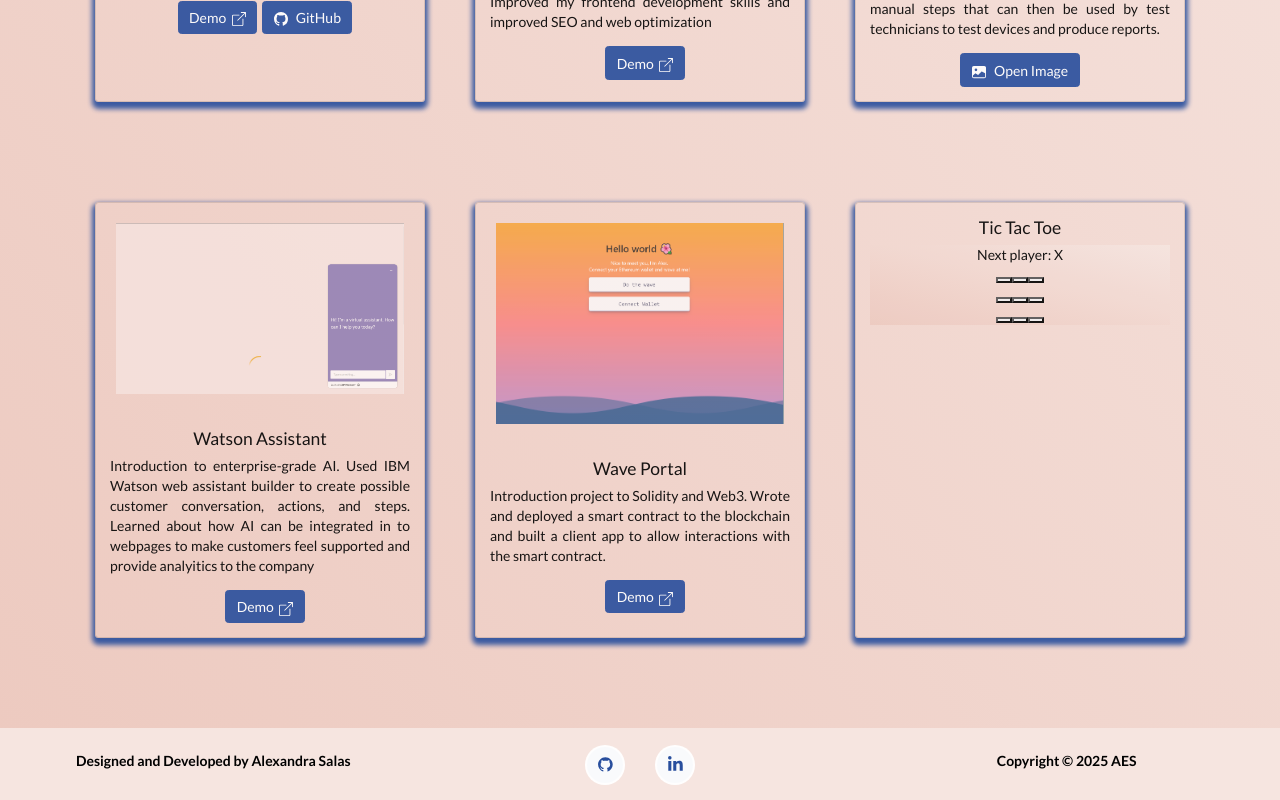
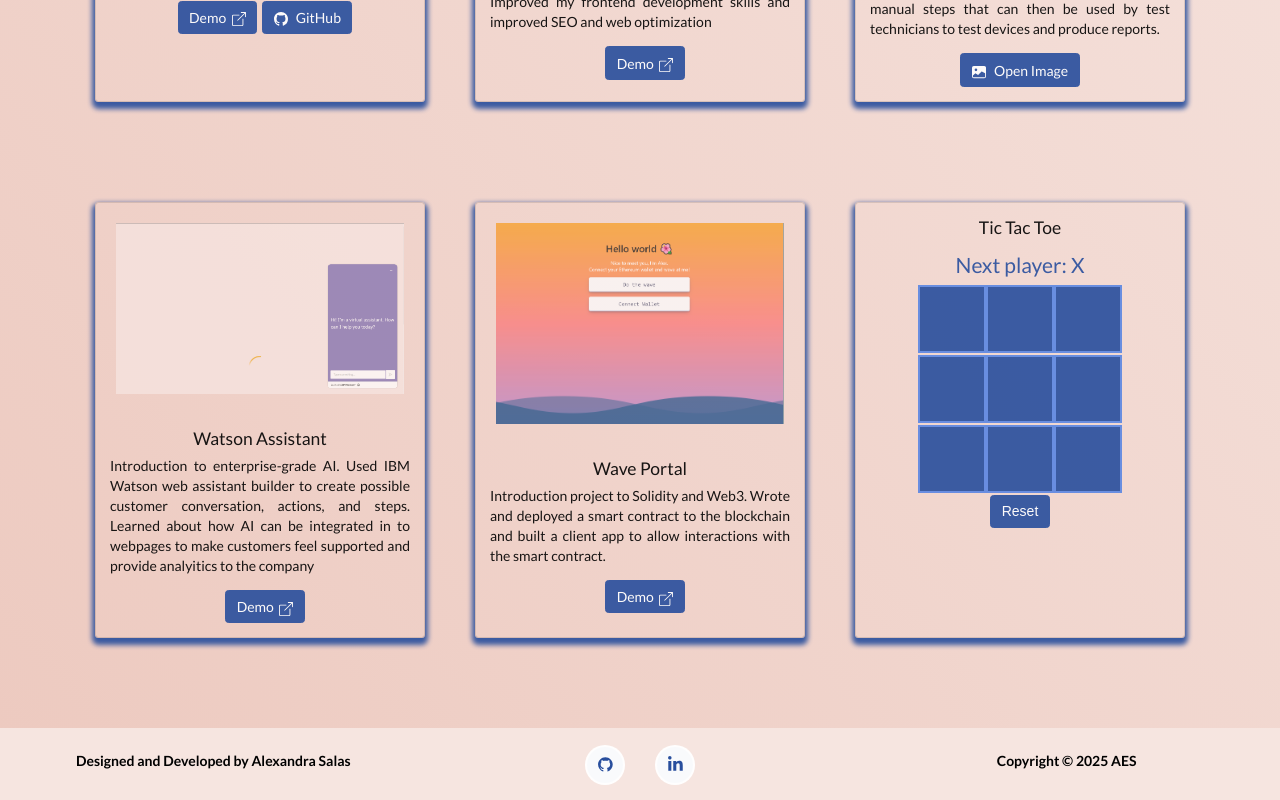
Before and after one commit to aesalas/SalasPortfolio, a React (Create React App) app: page /projects in a window 1280 px wide. Shown: the part 667-1467 px from the top of the page. Built offline with nearby package versions, Linux system fonts and the light colour scheme.

Commit message:
Revise TTT Formatting

```diff
--- a/package.json
+++ b/package.json
@@ -20,7 +20,7 @@
     "react-parallax-tilt": "^1.7.42",
     "react-pdf": "^5.7.1",
     "react-router-dom": "^6.2.2",
-    "react-scripts": "5.0.0",
+    "react-scripts": "^5.0.0",
     "react-tsparticles": "^1.42.2",
     "semantic-ui-css": "^2.5.0",
     "semantic-ui-react": "^2.1.4",
--- a/src/components/Projects/TicTac.js
+++ b/src/components/Projects/TicTac.js
@@ -1,5 +1,7 @@
 import React from "react";
 import { useState } from 'react';
+import { Col, Row } from "react-bootstrap";
+import Button from "react-bootstrap/Button";
 
 // activate each square for playing
 function Square({ value, onSquareClick }) {
@@ -32,27 +34,34 @@ function Board({ xIsNext, squares, onPlay }) {
     status = 'Winner: ' + winner;
   } else {
     status = 'Next player: ' + (xIsNext ? 'X' : 'O');
+    //if game over
+    if (!squares.includes(null)) {
+      status = 'Game over: Draw!';
+    }
   }
 // changes from blank to X || O
   return (
-    <>
-      <div className="status">{status}</div>
-      <div className="board-row">
+    <div>
+      <Col className="status">{status}</Col>
+      <Row className="game-board">
+        <div className="board-row padding-0">
           <Square value={squares[0]} onSquareClick={() => handleClick(0)} />
           <Square value={squares[1]} onSquareClick={() => handleClick(1)} />
           <Square value={squares[2]} onSquareClick={() => handleClick(2)} />
         </div>
-      <div className="board-row">
+        <div className="board-row padding-0">
           <Square value={squares[3]} onSquareClick={() => handleClick(3)} />
           <Square value={squares[4]} onSquareClick={() => handleClick(4)} />
           <Square value={squares[5]} onSquareClick={() => handleClick(5)} />
         </div>
-      <div className="board-row">
+        <div className="board-row padding-0">
           <Square value={squares[6]} onSquareClick={() => handleClick(6)} />
           <Square value={squares[7]} onSquareClick={() => handleClick(7)} />
           <Square value={squares[8]} onSquareClick={() => handleClick(8)} />
         </div>
-    </>
+
+      </Row>
+    </div>
   );
 }
 
@@ -69,16 +78,22 @@ export default function Game() {
 
 // set up game board on page
   return (
-    <div className="game">
-      <div className="game-board">
+    <Col className="game">
+      <Row className="game-board">
         <Board xIsNext={xIsNext} squares={currentSquares} onPlay={handlePlay} />
-      </div>
-    </div>
+      </Row>
+
+        <Button onClick={() => setHistory([Array(9).fill(null)])}>
+            Reset
+          </Button>
+
+    </Col>
   );
 }
 
 // Checks each square if 3 in a row
 function calculateWinner(squares) {
+  // possible winning combinations
   const lines = [
     [0, 1, 2],
     [3, 4, 5],
@@ -89,6 +104,7 @@ function calculateWinner(squares) {
     [0, 4, 8],
     [2, 4, 6],
   ];
+  // checks each line for 3 in a row
   for (let i = 0; i < lines.length; i++) {
     const [a, b, c] = lines[i];
     if (squares[a] && squares[a] === squares[b] && squares[a] === squares[c]) {
--- a/src/style.css
+++ b/src/style.css
@@ -600,16 +600,30 @@ text-align: center !important;
 /*           Tic Tac Toe Game                */
 /* ----------------------------------------- */
 
-.game-board{
-  background-image: var(--section-background-color) !important;
-  color: var(--text-color);
-  height: fit-content;
-}
-
 .game-card{
   padding-top: 50px !important;
   padding-bottom: 50px !important;
   padding-left: 25px !important;
   padding-right: 25px !important;
+  color: var(--text-color);
 
 }
+.status{
+  font-size: 1.5em;
+  color: var(--accent1);
+  padding: 10px;
+}
+
+.square {
+  background: var(--accent1);
+  border: 2px solid var(--accent3-highlight);
+  font-size: 34px;
+  font-weight: bold;
+  height: 68px;
+  text-align: center;
+  width: 68px;
+}
+.padding-0{
+  padding-right:0;
+  padding-left:0;
+}
```
Also changed, not shown: 1 other file (tests, documents, lock files or other folders). Lines whose indentation alone changed are shown as unchanged.
